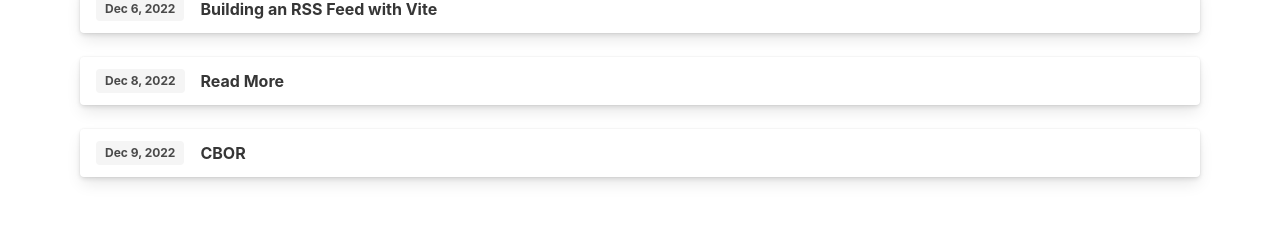
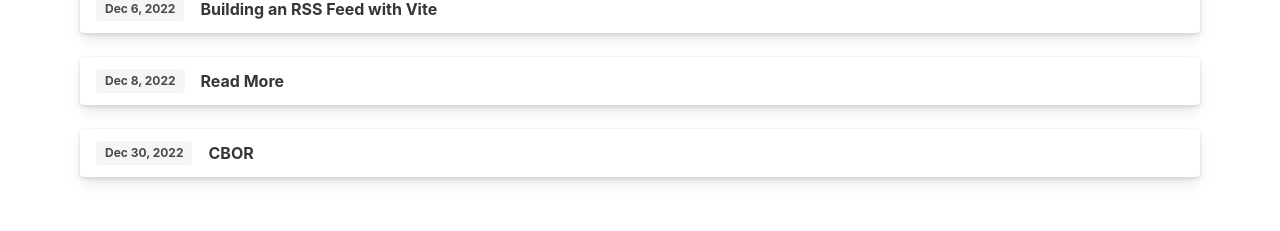
Before and after one commit to picatz/picatz.github.io, a Svelte app: page / in a window 1280 px wide. Shown: the part 1693-1924 px from the top of the page. Built offline with nearby package versions, Linux system fonts and the light colour scheme.

Commit message:
Fix date typo

```diff
--- a/src/posts.js
+++ b/src/posts.js
@@ -27,7 +27,7 @@ let blogPosts = {
 	},
 	cbor: {
 		title: "CBOR",
-		date: "2022-12-09",
+		date: "2022-12-30",
 		excerpt: "Introduction to Concise Binary Object Representation.",
 		import: () => import('./blog/cbor.svelte')
 	},
```
